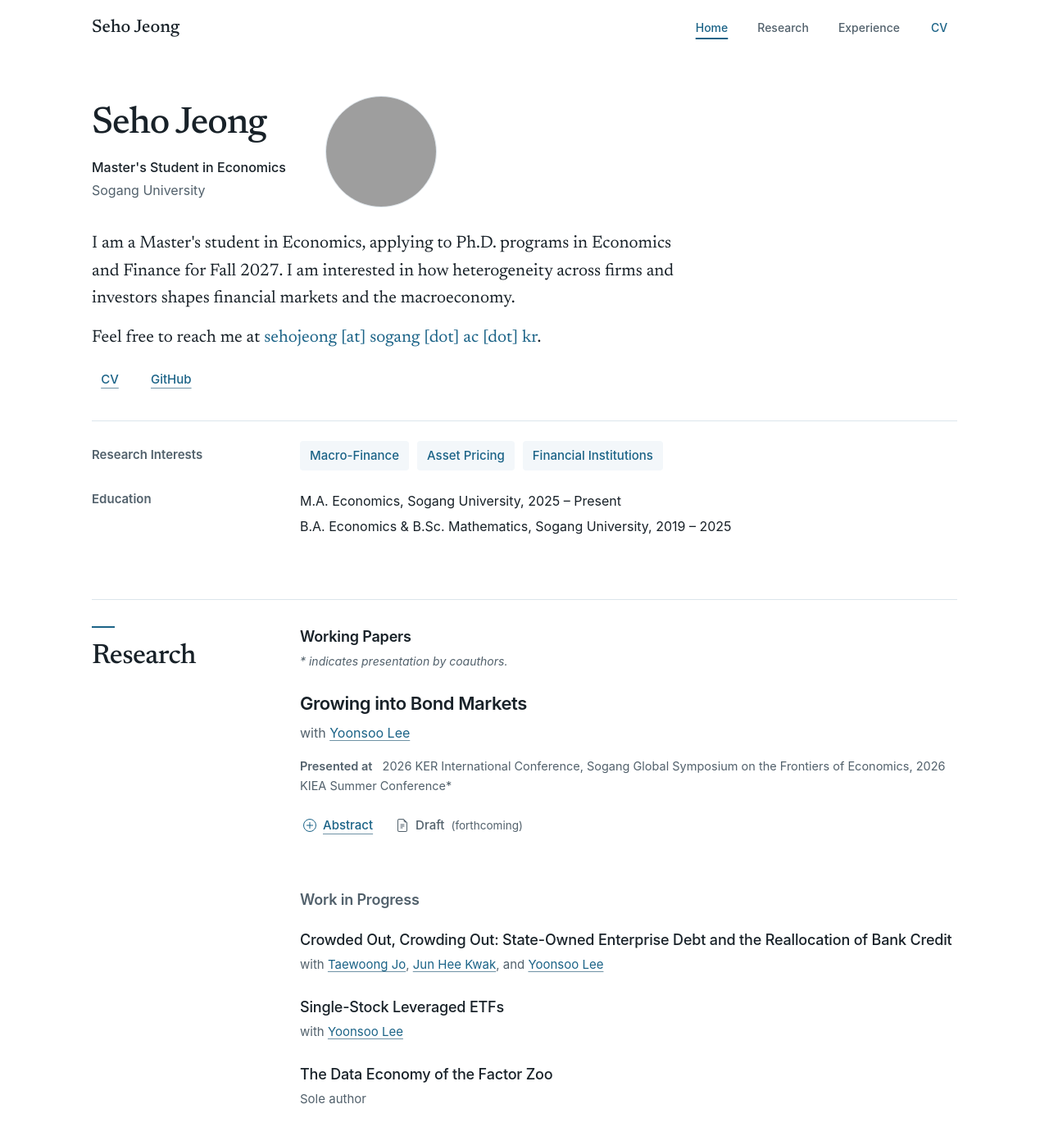
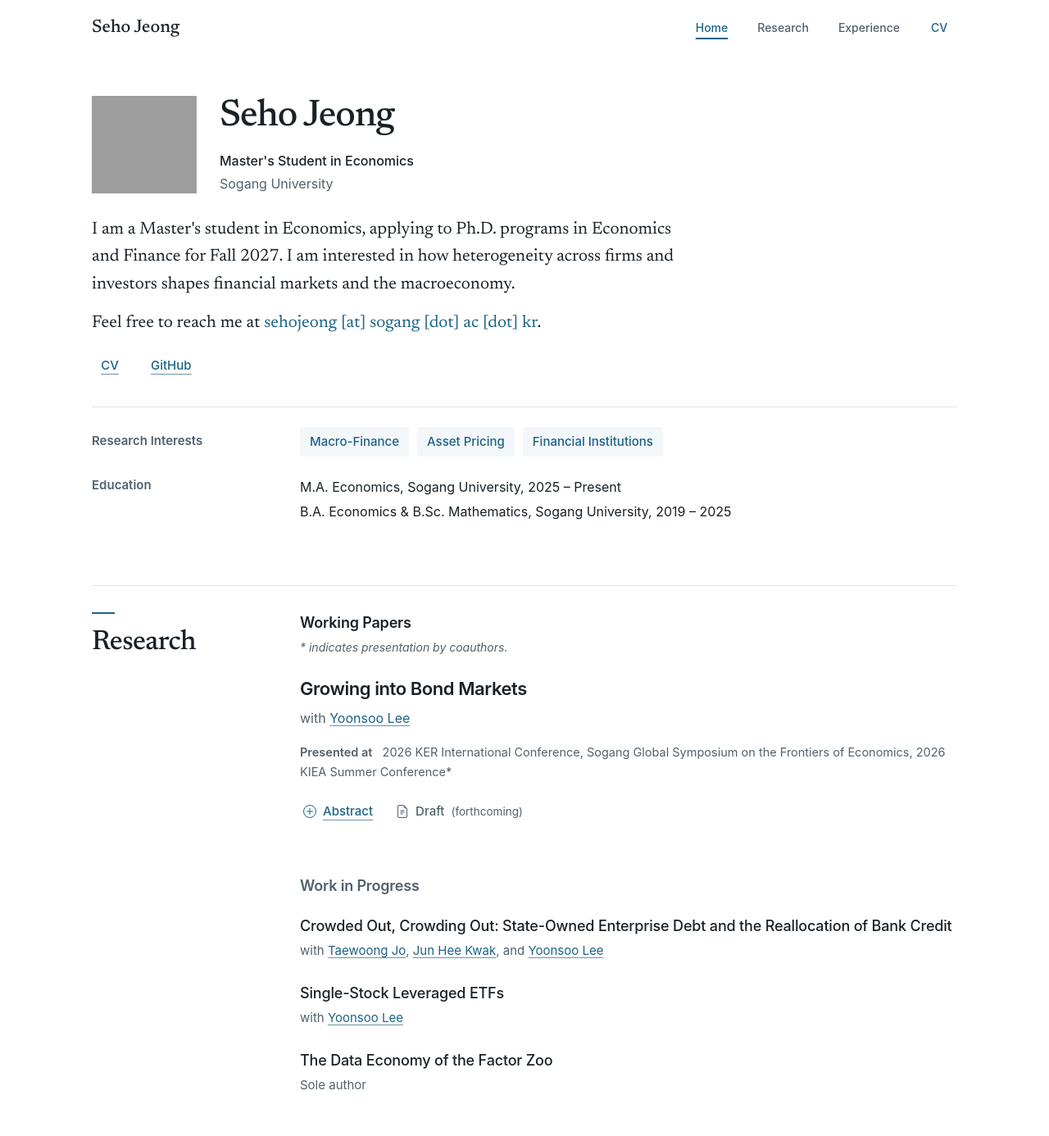
Before and after one commit to jeong-seho/jeong-seho.github.io, a Jekyll site: the page built from index.md, in a window 1280 px wide and 1400 px high. Shown: the top 1386 px of the window at 82% size. Built offline with Jekyll 4.4.1, drawn with Linux system fonts in a browser that asks for light colours; some web fonts are replaced; grey boxes are pictures that could not be loaded.

Commit message:
Design updates

```diff
--- a/assets/css/style.css
+++ b/assets/css/style.css
@@ -26,7 +26,7 @@
     --column-gap: 64px;
     --section-gap: 76px;
     --header-height: 68px;
-    --photo-size: 136px;
+    --photo-width: 128px;
 
     --font-display: "Newsreader", Georgia, "Times New Roman", serif;
     --font-sans: "Pretendard", -apple-system, BlinkMacSystemFont, system-ui, sans-serif;
@@ -222,9 +222,10 @@ img {
 }
 
 .home-heading {
-    display: flex;
-    align-items: center;
-    gap: 48px;
+    display: grid;
+    grid-template-columns: var(--photo-width) minmax(0, 1fr);
+    align-items: stretch;
+    gap: 28px;
 }
 
 .home-identity,
@@ -314,25 +315,22 @@ img {
 }
 
 .home-photo-wrap {
-    display: flex;
-    flex: none;
+    position: relative;
+    min-height: 0;
 }
 
+/* Only the identity sets the row height, keeping both portrait edges aligned. */
 .home-photo-frame {
-    width: var(--photo-size);
-    height: var(--photo-size);
+    position: absolute;
+    inset: 0;
     overflow: hidden;
-    border: 1px solid var(--border-color);
-    border-radius: 50%;
 }
 
 .home-photo {
     width: 100%;
     height: 100%;
     object-fit: cover;
-    object-position: center;
-    transform: scale(1.25);
-    transform-origin: 50% 2.5%;
+    object-position: center top;
 }
 
 /* Background information shares the same column alignment as research */
@@ -726,6 +724,10 @@ img {
         --section-gap: 60px;
     }
 
+    .home-heading {
+        grid-template-columns: minmax(0, 1fr);
+    }
+
     .home-photo-wrap {
         display: none;
     }
--- a/index.md
+++ b/index.md
@@ -8,6 +8,12 @@ permalink: /
 
 <section id="home" class="home-hero page-section" aria-labelledby="home-name">
     <div class="home-heading">
+        <div class="home-photo-wrap">
+            <div class="home-photo-frame">
+                <img src="{{ '/assets/img/profile.jpeg' | relative_url }}" alt="Portrait of Seho Jeong" class="home-photo" width="128" height="128" decoding="async">
+            </div>
+        </div>
+
         <header class="home-identity">
             <h1 id="home-name" class="home-name">Seho Jeong</h1>
 
@@ -15,11 +21,6 @@ permalink: /
             <p class="home-affiliation">Sogang University</p>
         </header>
 
-        <div class="home-photo-wrap">
-            <div class="home-photo-frame">
-                <img src="{{ '/assets/img/profile.jpeg' | relative_url }}" alt="Portrait of Seho Jeong" class="home-photo" width="136" height="136" decoding="async">
-            </div>
-        </div>
     </div>
 
     <div class="home-main">
```
